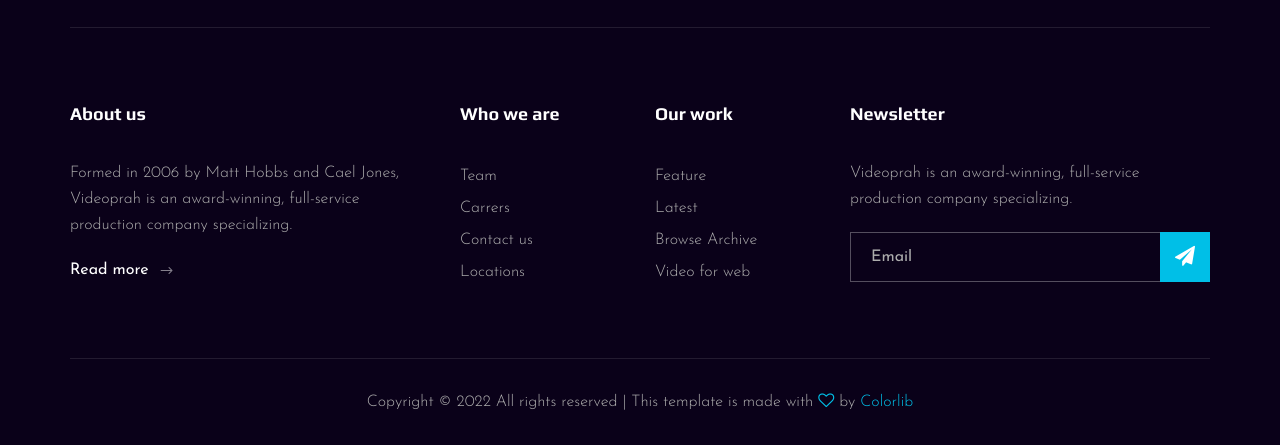
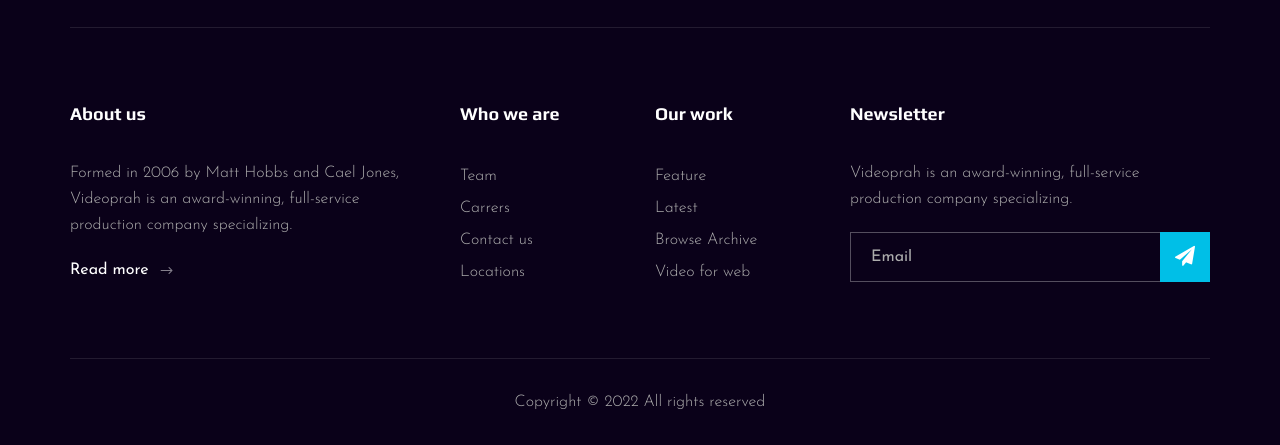
Before and after one commit to i-ice-bear/ExpressJS-Application, a website: page pages/static/portfolio.html in a window 1280 px wide. Shown: the part 1881-2326 px from the top of the page. Drawn offline with Linux system fonts and the light colour scheme.

Commit message:
Update portfolio.html

```diff
--- a/pages/static/portfolio.html
+++ b/pages/static/portfolio.html
@@ -321,8 +321,7 @@
                             <script>
                                 document.write(new Date().getFullYear());
                             </script>
-                            All rights reserved | This template is made with <i class="fa fa-heart-o"
-                                aria-hidden="true"></i> by <a href="https://colorlib.com" target="_blank">Colorlib</a>
+                            All rights reserved
                         </p>
                         <!-- Link back to Colorlib can't be removed. Template is licensed under CC BY 3.0. -->
                     </div>
```
